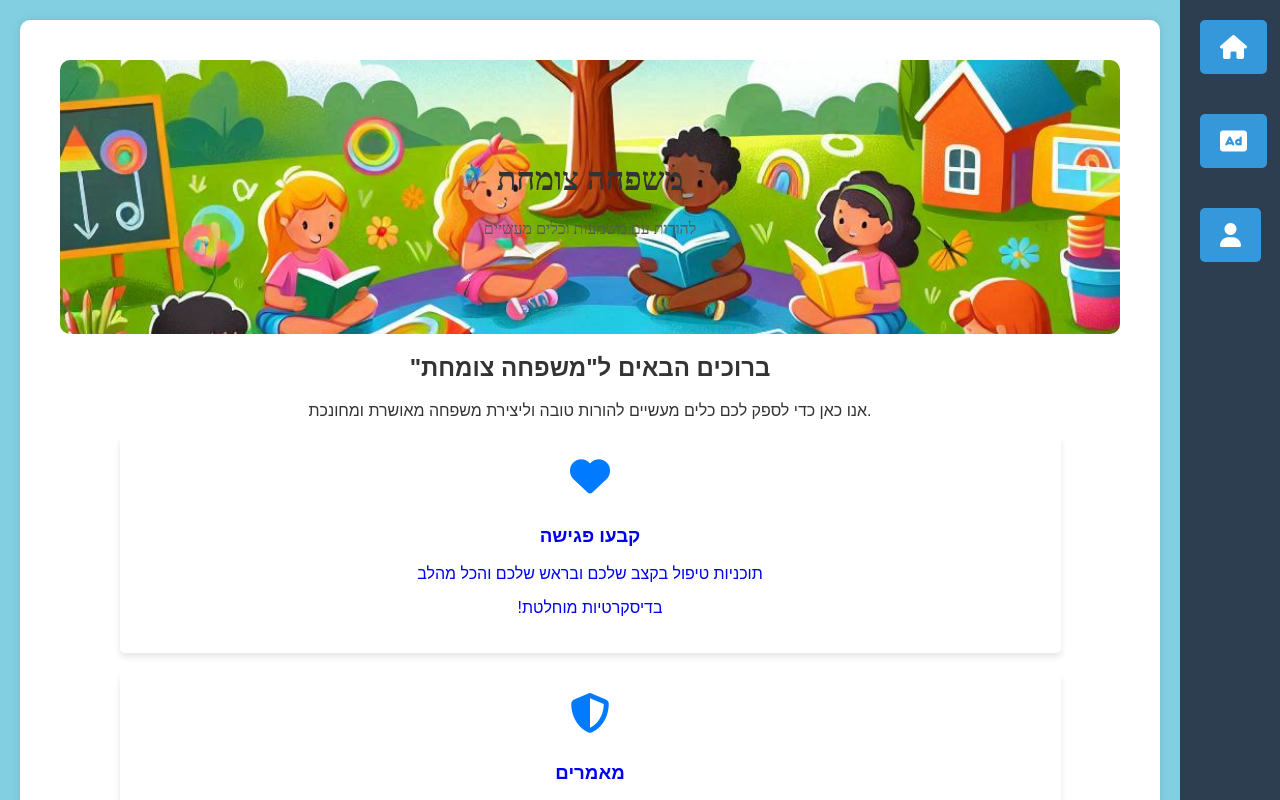
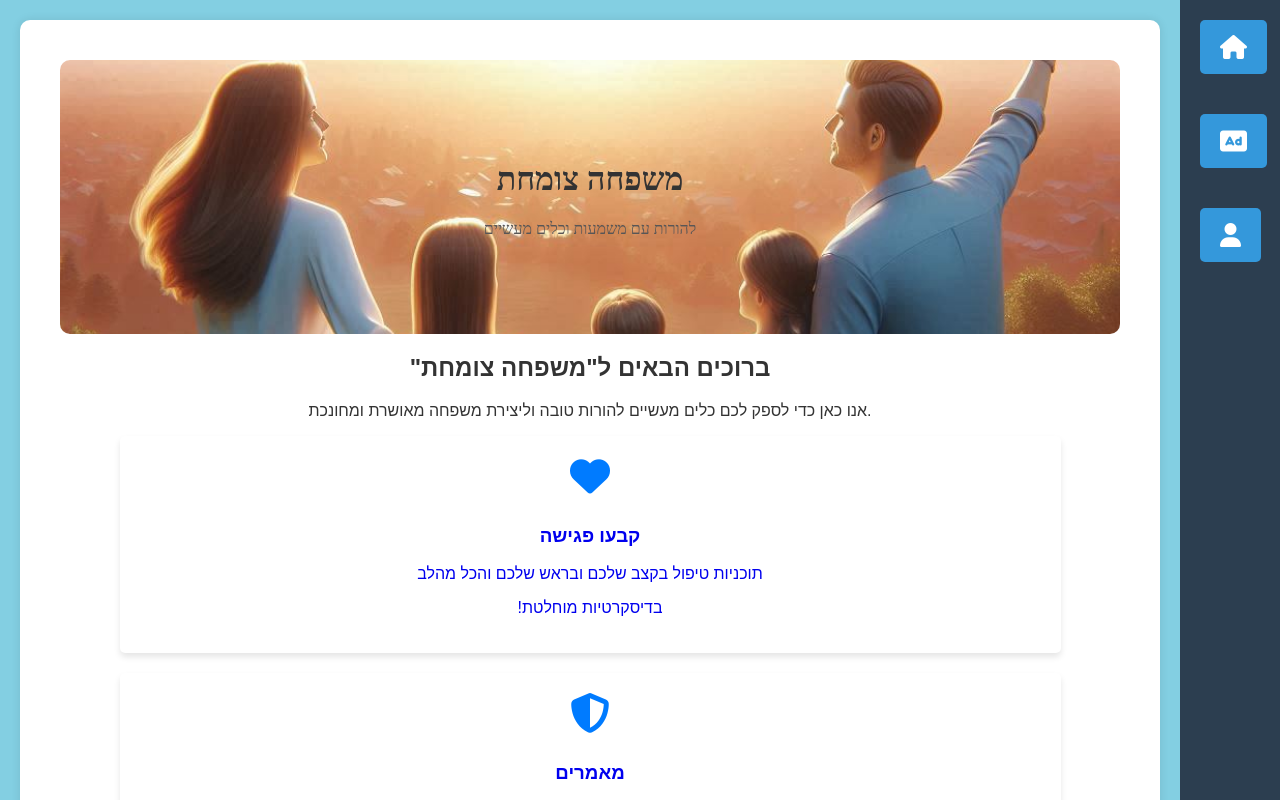
Before and after one commit to mendi-cohen/TEST, a React (Create React App) app: page / in a window 1280 px wide. Shown: the top 800 px of the page. Built offline with nearby package versions, Linux system fonts and the light colour scheme; a web font is replaced by a local one.

Commit message:
ניסיון 6

```diff
--- a/src/Css/Home.css
+++ b/src/Css/Home.css
@@ -14,7 +14,7 @@
   background-color: #f8f9fa;
   border-radius: 10px;
   margin-bottom: 40px;
-  background-image: url("../Image/Hero.jpeg");
+  background-image: url("../Image/HomeImage.jpeg");
   background-position: center;
   background-repeat: no-repeat;
   background-size: cover;
```
